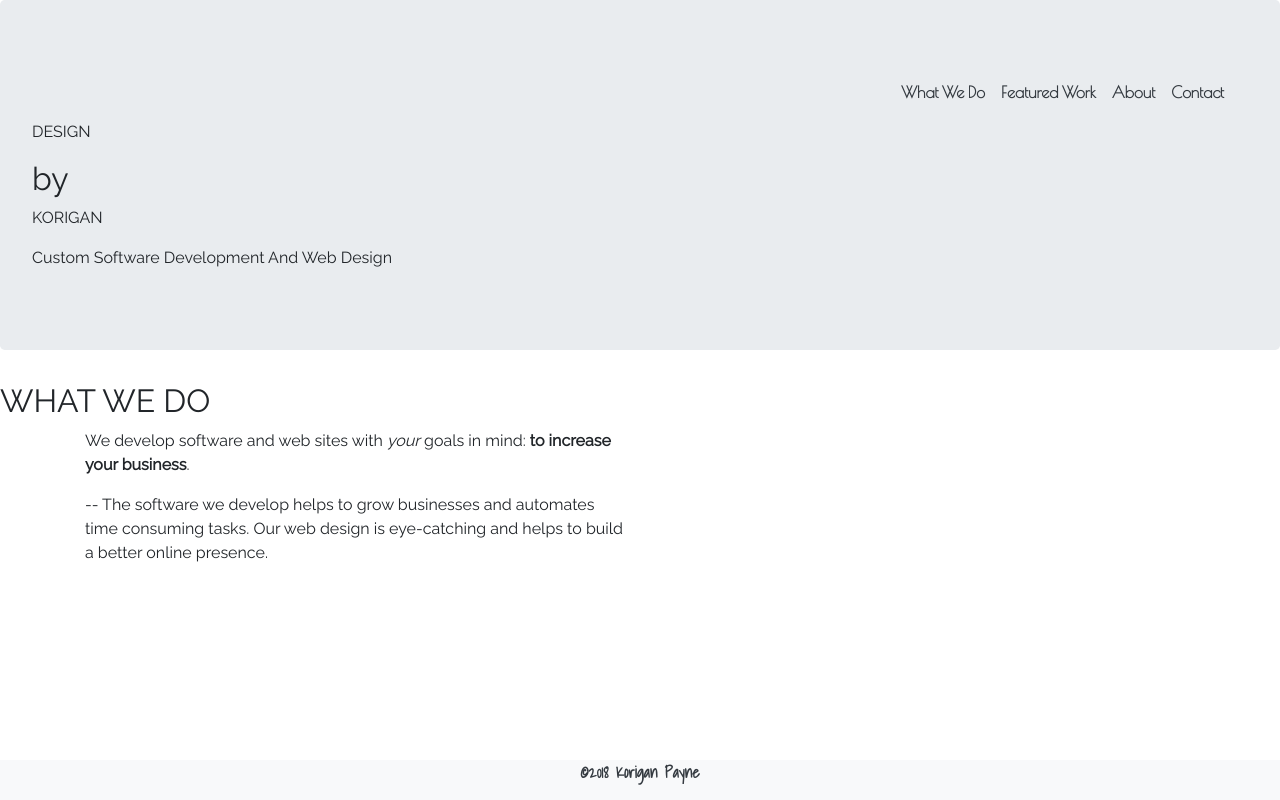
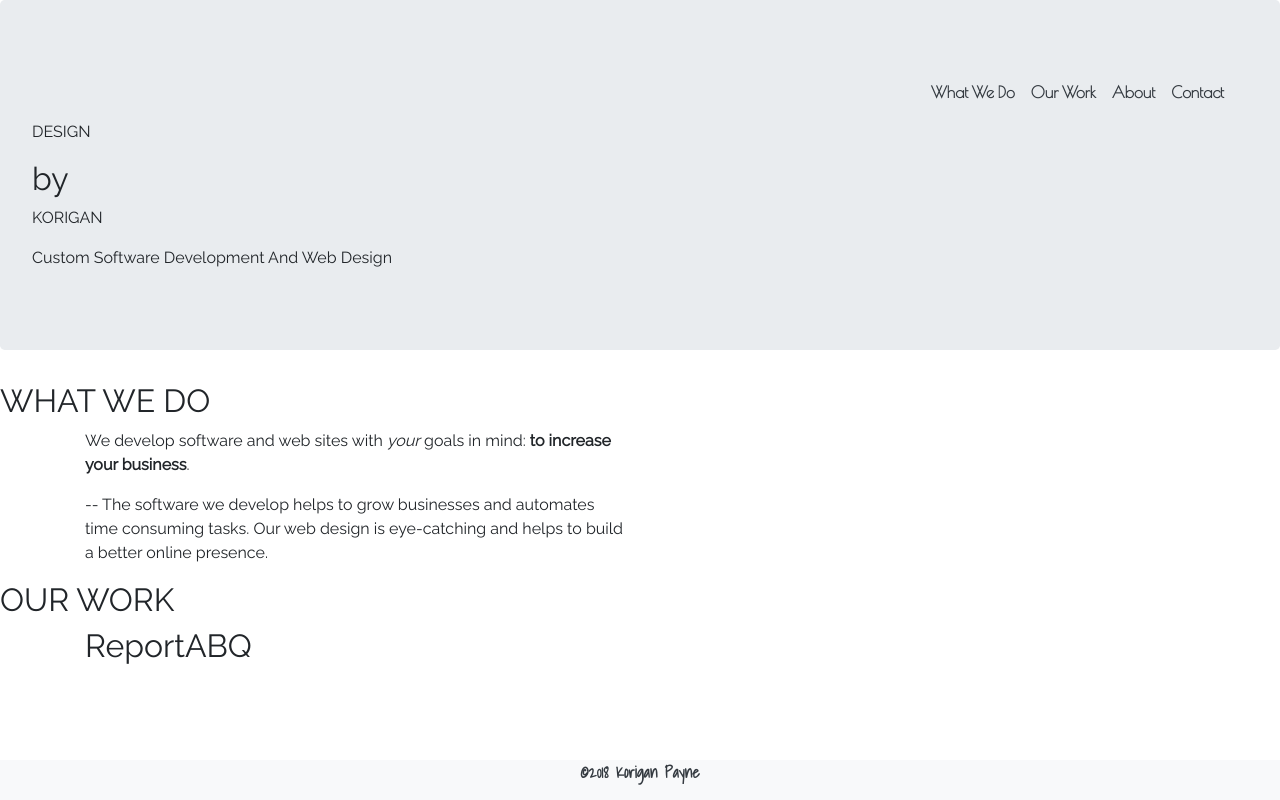
Before and after one commit to Koriganp/designbykorigan, a PHP site: page / in a window 1280 px wide. Run offline with PHP 8.4, Linux system fonts and the light colour scheme; some libraries are stand-ins or nearby versions.

Commit message:
Edited navbar wording

```diff
--- a/public_html/index.php
+++ b/public_html/index.php
@@ -68,7 +68,7 @@
 									<a class="nav-link text-dark font-weight-bold" href="#what-we-do">What We Do</a>
 								</li>
 								<li class="nav-item">
-									<a class="nav-link text-dark font-weight-bold" href="#featured-work">Featured Work</a>
+									<a class="nav-link text-dark font-weight-bold" href="#featured-work">Our Work</a>
 								</li>
 								<li class="nav-item">
 									<a class="nav-link text-dark font-weight-bold" href="#the-process">About</a>
@@ -108,7 +108,15 @@
 				<!-- Featured Work -->
 
 				<section id="featured-work">
-
+					<h4 class="h2 section-heading-white">OUR WORK</h4>
+					<div class="container">
+						<div class="row">
+							<div class="col-md-5 crowdvibe2" id="crowdvide-test">
+								<p class="h2" id="project-description-title-left">ReportABQ</p>
+								<p id=""
+							</div>
+						</div>
+					</div>
 				</section>
 
 				<!-- About -->
```
